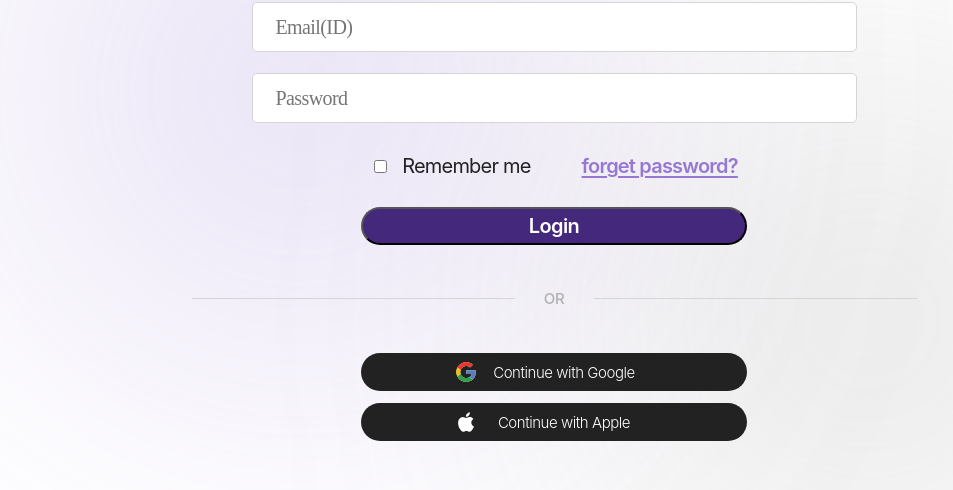
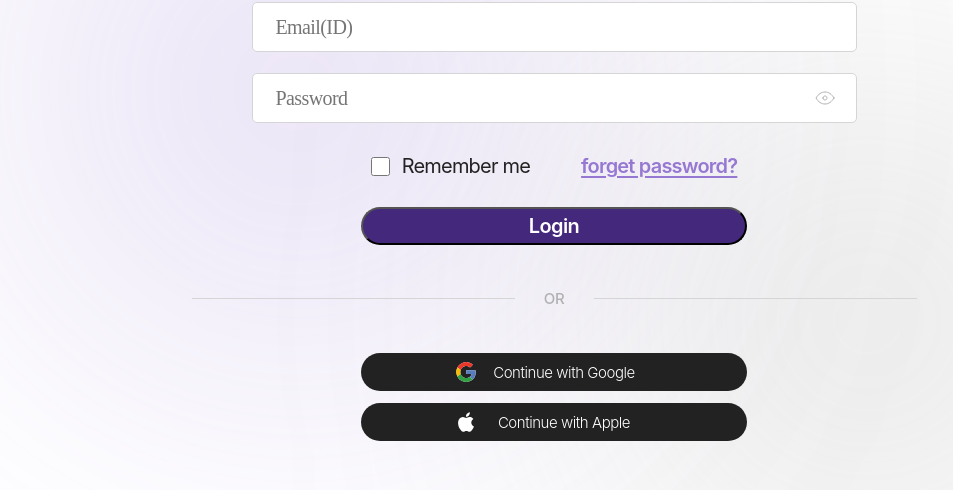
Before and after one commit to shu07002/Dotted-frontend, a React (Vite) app: page /login in a window 1280 px wide. Shown: the part 294-784 px from the top of the page, without its empty margins (86-1039 px from the left). Built offline with nearby package versions, Linux system fonts and the light colour scheme.

Commit message:
feat: 메인로그인 페이지 UI 구현

```diff
--- a/src/Router.tsx
+++ b/src/Router.tsx
@@ -51,6 +51,7 @@ const Router = createBrowserRouter([
       }
     ]
   },
+
   {
     path: 'sign-up',
     element: <SignUpPage />
--- a/src/components/LoginPage/EmailInput.tsx
+++ b/src/components/LoginPage/EmailInput.tsx
@@ -2,7 +2,7 @@ import React from 'react';
 import styled from 'styled-components';
 
 export default function EmailInput() {
-  return <EmailInputWrapper placeholder="Email(ID)" />;
+  return <EmailInputWrapper placeholder="Email(ID)" type="email" />;
 }
 
 const EmailInputWrapper = styled.input`
--- a/src/components/LoginPage/LoginForm.tsx
+++ b/src/components/LoginPage/LoginForm.tsx
@@ -1,18 +1,29 @@
-import React from 'react';
+import React, { useState } from 'react';
 import styled from 'styled-components';
 import Greeting from '../common/Login,SignUp/Greeting';
 import EmailInput from './EmailInput';
 import PasswordInput from './PasswordInput';
 import Divider from '../common/Login,SignUp/Divider';
 import LoginWithOtherEmail from './LoginWithOtherEmail';
-import SignUpPropmp from './SignUpPropmp';
+
+import SignUpPropmpt from './SignUpPropmpt';
+import Eye from '@/assets/svg/LoginPage/Eye.svg?react';
 
 export default function LoginForm() {
+  const [eyeOn, setEyeOn] = useState(false);
+
+  const onClickEyeOn = () => {
+    setEyeOn(!eyeOn);
+  };
   return (
     <LoginFormWrapper>
       <Greeting text="Login to Dotted" />
       <EmailInput />
-      <PasswordInput />
+      <PasswordWrapper>
+        <PasswordInput eyeOn={eyeOn} />
+        <EyeStyled $eyeOn={eyeOn} onClick={onClickEyeOn} />
+      </PasswordWrapper>
+
       <OptionBox>
         <div>
           <StyledCheckBox /> <span>Remember me</span>
@@ -26,7 +37,7 @@ export default function LoginForm() {
 
       <LoginWithOtherEmail />
 
-      <SignUpPropmp />
+      <SignUpPropmpt />
     </LoginFormWrapper>
   );
 }
@@ -40,10 +51,30 @@ const LoginFormWrapper = styled.div`
   margin-bottom: 17.1rem;
 `;
 
+const PasswordWrapper = styled.div`
+  position: relative;
+`;
+
+const EyeStyled = styled(Eye)<{ $eyeOn: boolean }>`
+  cursor: pointer;
+  position: absolute;
+  top: 50%;
+  right: 2rem;
+
+  transform: translateY(-50%);
+
+  g {
+    path {
+      stroke: ${({ theme, $eyeOn }) => ($eyeOn ? theme.colors.purple1000 : '')};
+    }
+  }
+`;
+
 const OptionBox = styled.div`
   display: flex;
   position: relative;
   gap: 5.1rem;
+  margin-top: 3.1rem;
   margin-bottom: 2.9rem;
 
   > div {
@@ -65,10 +96,15 @@ const OptionBox = styled.div`
 `;
 
 const StyledCheckBox = styled.input.attrs({ type: 'checkbox' })`
+  cursor: pointer;
+  width: 1.9rem;
+  height: 1.9rem;
+  margin: 0;
   accent-color: ${({ theme }) => theme.colors.purple600};
 `;
 
 const ForgetPassword = styled.div`
+  cursor: pointer;
   color: ${({ theme }) => theme.colors.purple600};
   font-family: Inter;
   font-size: 20px;
@@ -85,6 +121,7 @@ const ForgetPassword = styled.div`
 `;
 
 const LoginButton = styled.button`
+  cursor: pointer;
   width: 38.6rem;
   height: 3.8rem;
   flex-shrink: 0;
--- a/src/components/LoginPage/PasswordInput.tsx
+++ b/src/components/LoginPage/PasswordInput.tsx
@@ -1,12 +1,20 @@
 import React from 'react';
 import styled from 'styled-components';
 
-export default function PasswordInput() {
-  return <PasswordInputWrapper placeholder="Password" />;
+interface PasswordInputProps {
+  eyeOn: boolean;
+}
+
+export default function PasswordInput({ eyeOn }: PasswordInputProps) {
+  return (
+    <PasswordInputWrapper
+      placeholder="Password"
+      type={eyeOn ? 'text' : 'password'}
+    />
+  );
 }
 
 const PasswordInputWrapper = styled.input`
-  margin-bottom: 3.1rem;
   padding-left: 2.3rem;
   width: 60.5rem;
   height: 5rem;
--- a/src/components/LoginPage/SignUpPropmp.tsx
+++ b/src/components/LoginPage/SignUpPropmpt.tsx
@@ -1,11 +1,16 @@
 import React from 'react';
 import styled from 'styled-components';
+import Arrow from '@/assets/svg/SignUpPage/ArrowSVG.svg?react';
+import { useNavigate } from 'react-router-dom';
 
-export default function SignUpPropmp() {
+export default function SignUpPropmpt() {
+  const navigate = useNavigate();
   return (
     <SignUpPropmpWrapper>
       <Text>Don't have an account?</Text>
-      <GoToSignUp>Sign Up</GoToSignUp>
+      <GoToSignUp onClick={() => navigate('/sign-up')}>
+        Sign Up <ArrowStyled />
+      </GoToSignUp>
     </SignUpPropmpWrapper>
   );
 }
@@ -13,6 +18,7 @@ export default function SignUpPropmp() {
 const SignUpPropmpWrapper = styled.div`
   display: flex;
   gap: 2.1rem;
+  margin-bottom: 25rem;
 `;
 
 const Text = styled.span`
@@ -26,17 +32,24 @@ const Text = styled.span`
 `;
 
 const GoToSignUp = styled.div`
-  color: var(--Purple-Purple_light-purple-600_light, #9678d3);
+  cursor: pointer;
+  color: ${({ theme }) => theme.colors.purple600};
   font-family: Inter;
   font-size: 20px;
   font-style: normal;
   font-weight: 400;
   line-height: normal;
   letter-spacing: -0.8px;
-  text-decoration-line: underline;
+  border-bottom: 2px solid ${({ theme }) => theme.colors.purple600};
   text-decoration-style: solid;
   text-decoration-skip-ink: none;
   text-decoration-thickness: auto;
   text-underline-offset: auto;
   text-underline-position: from-font;
 `;
+
+const ArrowStyled = styled(Arrow)`
+  path {
+    fill: ${({ theme }) => theme.colors.purple600};
+  }
+`;
```
Also changed, not shown: src/assets/svg/LoginPage/Eye.svg (added).
